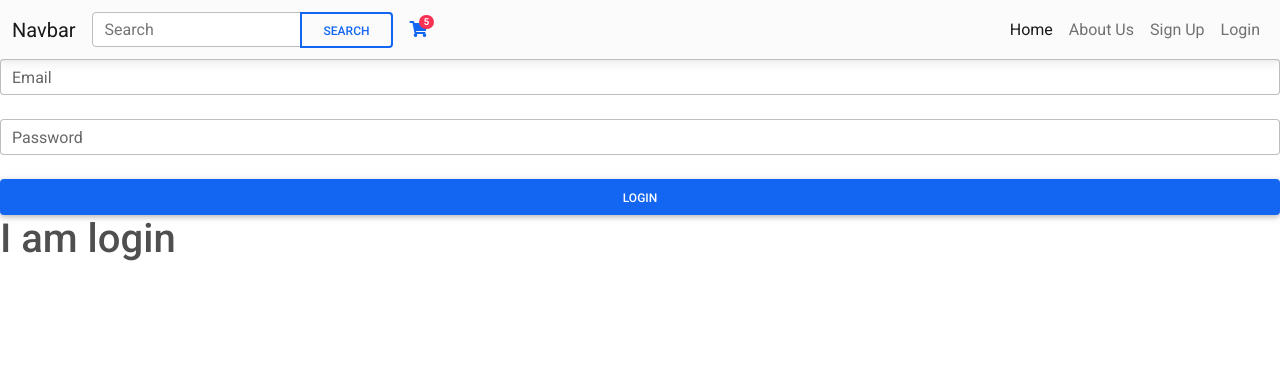
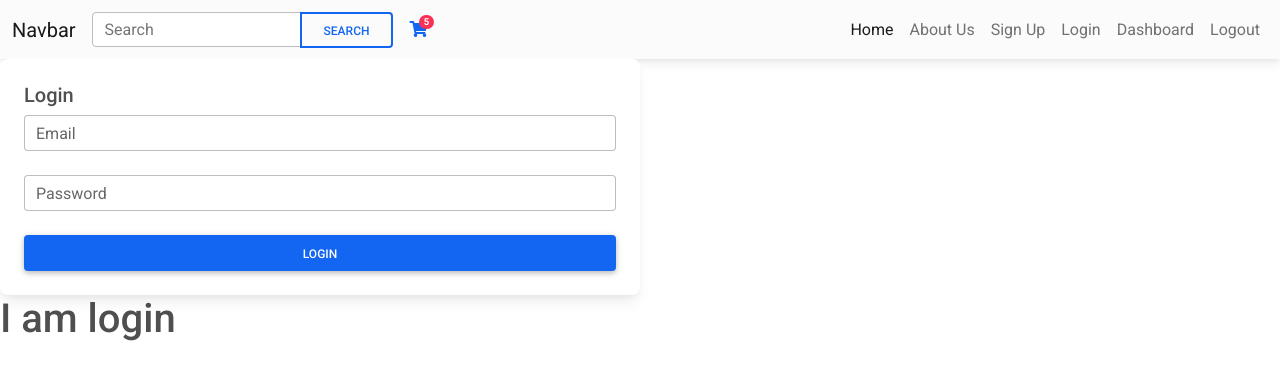
Before and after one commit to johnnyferns14/milestone-project-3-recipe, a Flask app: page /user-login in a window 1280 px wide. Shown: the top 380 px of the page. Run offline with Flask 2, Linux system fonts and the light colour scheme; some libraries are stand-ins or nearby versions.

Commit message:
Dashboard route and page added

```diff
--- a/app.py
+++ b/app.py
@@ -42,7 +42,8 @@ def user_login():
                         member_exists["password"], request.form.get("password")):
                     session["member"] = request.form.get("email").lower()
                     flash("Welcome {}, You are logged in." .format(
-                        request.form.get("name")))
+                        request.form.get("email")))
+                    return redirect(url_for("dashboard", email=session["member"]))
                 else:
                     flash("Invalid email/password combination")
                     return redirect(url_for("user_login"))
@@ -72,10 +73,16 @@ def user_registration():
 
             session["member"] = request.form.get("email").lower()
             flash("User registered successfully")
-
-    #     return redirect(url_for("user_login"))
+            return redirect(url_for("dashboard", email=session["member"]))
     return render_template(
         "user-registration.html", title="Sign Up", form=form)
+
+
+@app.route('/dashboard')
+def dashboard(email):
+    email = mongo.db.members.find_one(
+        {"email": session["member"]})["email"]
+    return render_template("dashboard.html", title="Dashboard", email=email)
 
 
 @app.route('/recipe-editor')
--- a/templates/base.html
+++ b/templates/base.html
@@ -54,6 +54,12 @@
                     <li class="nav-item">
                         <a class="nav-link" href="{{url_for('user_login')}}">Login</a>
                     </li>
+                    <li class="nav-item">
+                        <a class="nav-link" href="{{url_for('dashboard')}}">Dashboard</a>
+                    </li>
+                    <li class="nav-item">
+                        <a class="nav-link" href="{{url_for('logout')}}">Logout</a>
+                    </li>
                 </ul>
                 <!-- Left links -->
             </div>
--- a/templates/user-login.html
+++ b/templates/user-login.html
@@ -1,6 +1,10 @@
 {% extends "base.html" %}
 {% block register %}
 
+
+<div class="card w-50">
+    <div class="card-body">
+        <h5 class="card-title">Login</h5>
         <form method="POST" action="">
             {{form.hidden_tag()}}
 
@@ -26,6 +30,10 @@
             <!-- Submit button -->
             {{form.submit(class="btn btn-primary btn-block")}}
         </form>
+    </div>
+</div>
+
+
 
 <h1>I am login</h1>
 
```
Also changed, not shown: templates/dashboard.html (added, +10 -0 lines). Lines whose indentation alone changed are shown as unchanged.
